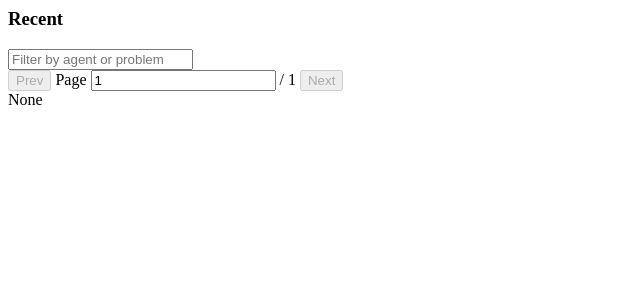
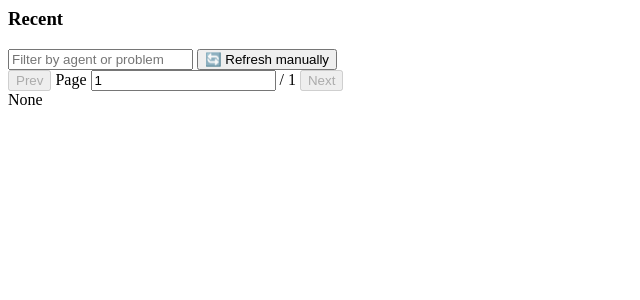
Before and after one commit to sanma-icfpc/icfpc2025, a Flask app: template minotaur/templates/pane_recent.html in a window 1280 px wide. Shown: the top 300 px of the page, without its empty margins (0-640 px from the left). Run offline with Flask 3, Linux system fonts and the light colour scheme; the template is opened without the code that fills it, so the values that code supplies are empty.

Commit message:
develop minotaur: reload button to Recent

```diff
--- a/minotaur/templates/pane_recent.html
+++ b/minotaur/templates/pane_recent.html
@@ -5,6 +5,10 @@
       <h3 class="font-semibold">Recent</h3>
       <div class="text-sm flex items-center gap-2">
         <input id="recent-filter-input" type="text" class="border rounded px-2 py-1 w-64" placeholder="Filter by agent or problem" value="{{ recent_filter or '' }}" />
+        <button type="button" class="ml-4 px-2 py-1 text-xs bg-gray-100 hover:bg-gray-200 border border-gray-300 rounded shadow-sm text-gray-700"
+                onclick="manualRefreshRecent(); return false;" title="Refresh only when you want to update the list">
+          🔄 Refresh manually
+        </button>
       </div>
     </div>
     <div id="recent-pager" class="text-sm flex items-center gap-2" data-page="{{ recent_page or 1 }}" data-pages="{{ recent_pages or 1 }}">
```
